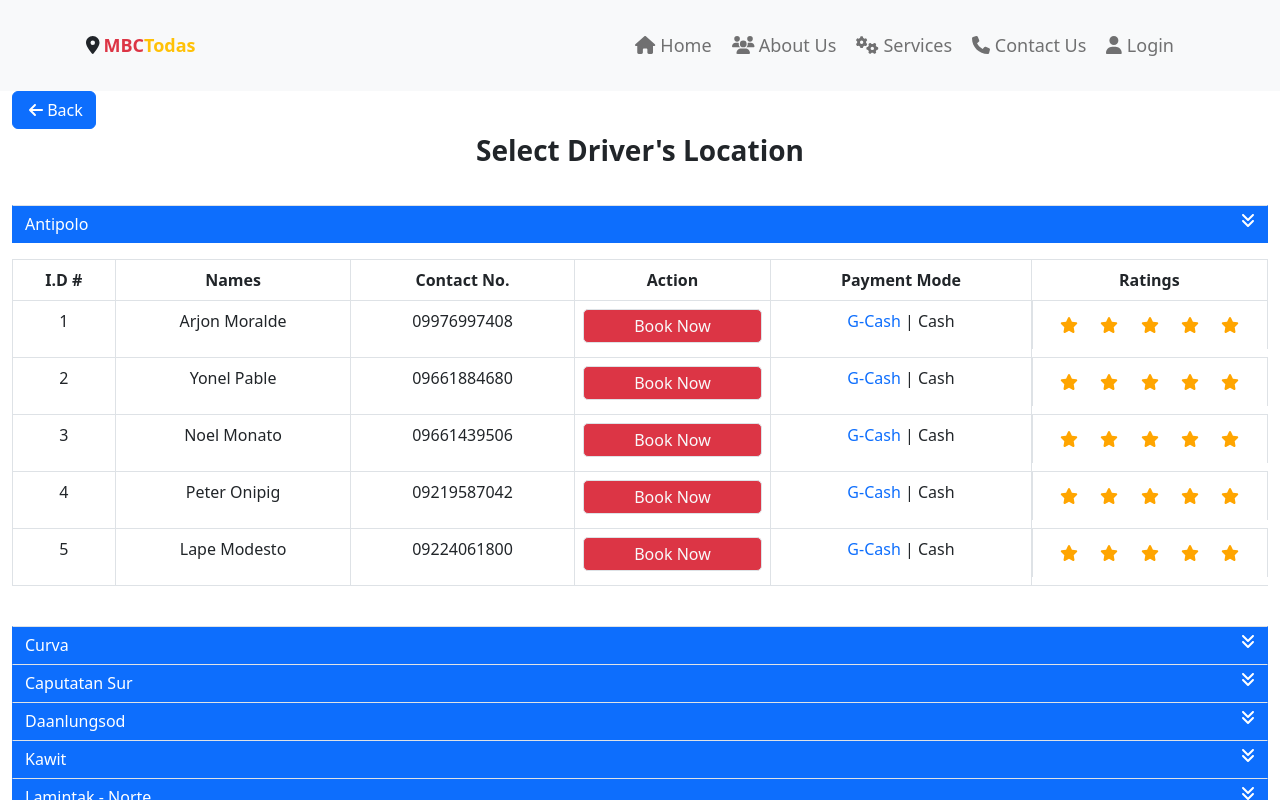
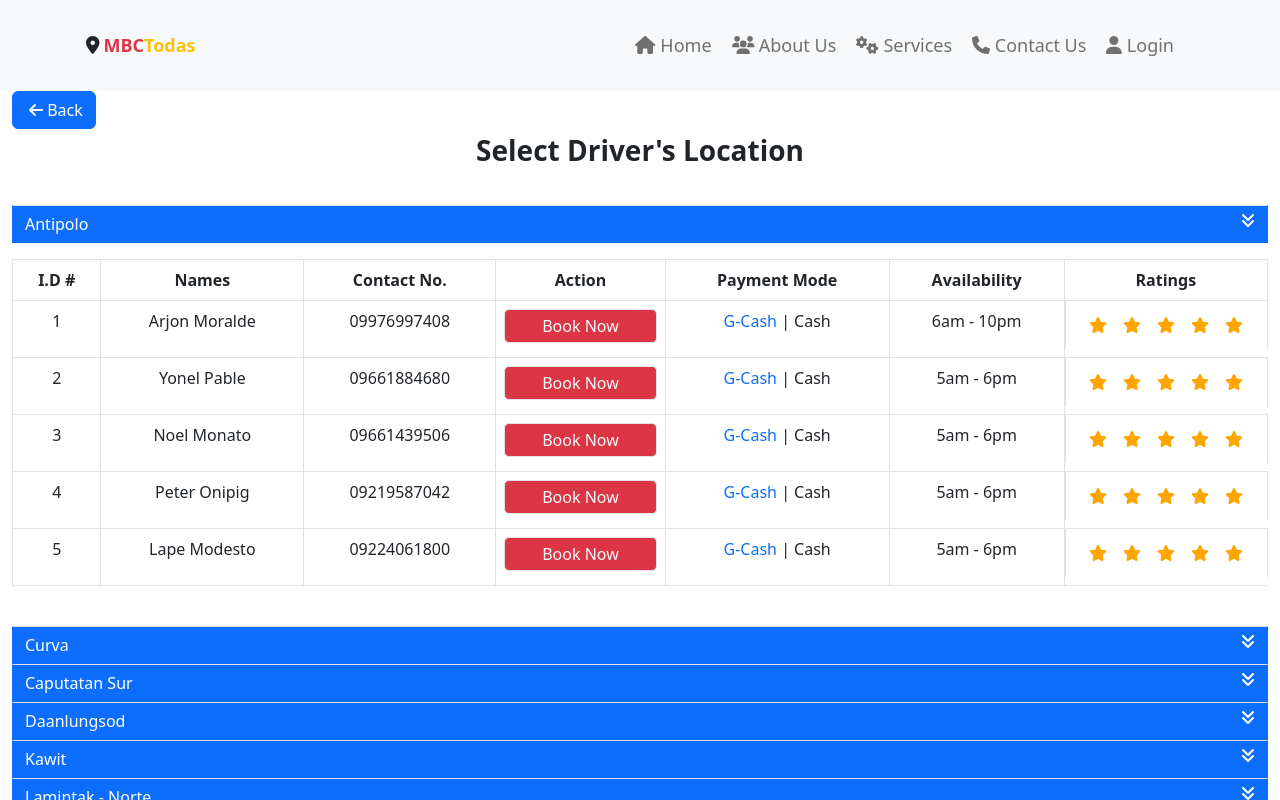
Before and after one commit to alaska25/mbctoda, a React (Create React App) app: page /driver_list in a window 1280 px wide. Both pictures are taken after a click on the button "Antipolo". Shown: the top 800 px of the page. Built offline with nearby package versions, Linux system fonts and the light colour scheme; no server answers; a web font is replaced by a local one.

Commit message:
updated code

```diff
--- a/src/pages/Antipolo.js
+++ b/src/pages/Antipolo.js
@@ -32,6 +32,7 @@ export default function Antipolo(){
 			          		          <th>Contact No.</th>
 			          		          <th>Action</th>
 			          		          <th>Payment&nbsp;Mode</th>
+			          		          <th>Availability</th>
 			          		          <th>Ratings</th>
 
 			          		        </tr>
@@ -48,6 +49,9 @@ export default function Antipolo(){
 			          		          <td>
 			          		          	<p><a href="https://www.gcash.com" target="_blank" className="gcash">G-Cash</a> | Cash</p>
 			          		          </td>
+			          		          <td>
+			          		          	<p>6am - 10pm</p>
+			          		          </td>
 			          		          <td className="d-flex justify-content-around p-3">
 			          		          		<FontAwesomeIcon icon={faStar} className="checked"></FontAwesomeIcon>
 			          		          		<FontAwesomeIcon icon={faStar} className="checked"></FontAwesomeIcon>
@@ -55,6 +59,7 @@ export default function Antipolo(){
 			          		          		<FontAwesomeIcon icon={faStar} className="checked"></FontAwesomeIcon>
 			          		          		<FontAwesomeIcon icon={faStar} className="checked"></FontAwesomeIcon>
 			          		          </td>
+
 			          		        </tr>
 
 			          		        <tr>
@@ -66,6 +71,9 @@ export default function Antipolo(){
 			          		          </td>
 			          		          <td>
 			          		          	<p><a href="https://www.gcash.com" target="_blank" className="gcash">G-Cash</a> | Cash</p>
+			          		          </td>
+			          		          <td>
+			          		          	<p>5am - 6pm</p>
 			          		          </td>
 
 			          		          <td className="d-flex justify-content-around p-3">
@@ -87,6 +95,9 @@ export default function Antipolo(){
 			          		          <td>
 			          		          	<p><a href="https://www.gcash.com" target="_blank"  className="gcash">G-Cash</a> | Cash</p>
 			          		          </td>
+			          		          <td>
+			          		          	<p>5am - 6pm</p>
+			          		          </td>
 
 			          		          <td className="d-flex justify-content-around p-3">
 			          		          		<FontAwesomeIcon icon={faStar} className="checked"></FontAwesomeIcon>
@@ -106,6 +117,9 @@ export default function Antipolo(){
 			          		          </td>
 			          		          <td>
 			          		          	<p><a href="https://www.gcash.com" target="_blank"  className="gcash">G-Cash</a> | Cash</p>
+			          		          </td>
+			          		          <td>
+			          		          	<p>5am - 6pm</p>
 			          		          </td>
 
 			          		          <td className="d-flex justify-content-around p-3">
@@ -127,6 +141,9 @@ export default function Antipolo(){
 			          		          <td>
 			          		          	<p><a href="https://www.gcash.com" target="_blank"  className="gcash">G-Cash</a> | Cash</p>
 			          		          </td>
+			          		          <td>
+			          		          	<p>5am - 6pm</p>
+			          		          </td>
 
 			          		          <td className="d-flex justify-content-around p-3">
 			          		          		<FontAwesomeIcon icon={faStar} className="checked"></FontAwesomeIcon>
--- a/src/pages/CaputatanSur.js
+++ b/src/pages/CaputatanSur.js
@@ -31,6 +31,7 @@ export default function CaputatanSur(){
 			          		          <th>Contact No.</th>
 			          		          <th>Action</th>
 			          		          <th>Payment&nbsp;Mode</th>
+			          		          <th>Availability</th>
 			          		          <th>Ratings</th>
 			          		        </tr>
 			          		      </thead>
@@ -45,6 +46,9 @@ export default function CaputatanSur(){
 			          		          </td>
 			          		          <td>
 			          		          	<p><a href="https://www.gcash.com" target="_blank" className="gcash">G-Cash</a> | Cash</p>
+			          		          </td>
+			          		          <td>
+			          		          	<p>5am - 8pm</p>
 			          		          </td>
 			          		          <td className="d-flex justify-content-around p-3">
 			          		          		<FontAwesomeIcon icon={faStar} className="checked"></FontAwesomeIcon>
--- a/src/pages/Curva.js
+++ b/src/pages/Curva.js
@@ -31,6 +31,7 @@ export default function Curva(){
 			          		          <th>Contact No.</th>
 			          		          <th>Action</th>
 			          		          <th>Payment&nbsp;Mode</th>
+			          		          <th>Availability</th>
 			          		          <th>Ratings</th>
 			          		        </tr>
 			          		      </thead>
@@ -45,6 +46,9 @@ export default function Curva(){
 			          		          </td>
 			          		          <td>
 			          		          	<p><a href="https://www.gcash.com" target="_blank" className="gcash">G-Cash</a> | Cash</p>
+			          		          </td>
+			          		          <td>
+			          		          	<p>5am - 8pm</p>
 			          		          </td>
 			          		          <td className="d-flex justify-content-around p-3">
 			          		          		<FontAwesomeIcon icon={faStar} className="checked"></FontAwesomeIcon>
--- a/src/pages/Daanlungsod.js
+++ b/src/pages/Daanlungsod.js
@@ -32,6 +32,7 @@ export default function Daanlungsod(){
 			          		          <th>Contact No.</th>
 			          		          <th>Action</th>
 			          		          <th>Payment&nbsp;Mode</th>
+			          		          <th>Availability</th>
 			          		          <th>Ratings</th>
 			          		        </tr>
 			          		      </thead>
@@ -45,6 +46,9 @@ export default function Daanlungsod(){
 			          		          </td>
 			          		          <td>
 			          		          	<p><a href="https://www.gcash.com" target="_blank" className="gcash">G-Cash</a> | Cash</p>
+			          		          </td>
+			          		          <td>
+			          		          	<p>5am - 8pm</p>
 			          		          </td>
 			          		          <td className="d-flex justify-content-around p-3">
 			          		          		<FontAwesomeIcon icon={faStar} className="checked"></FontAwesomeIcon>
@@ -65,6 +69,9 @@ export default function Daanlungsod(){
 			          		          <td>
 			          		          	<p><a href="https://www.gcash.com" target="_blank" className="gcash">G-Cash</a> | Cash</p>
 			          		          </td>
+			          		          <td>
+			          		          	<p>5am - 8pm</p>
+			          		          </td>
 			          		          <td className="d-flex justify-content-around p-3">
 			          		          		<FontAwesomeIcon icon={faStar} className="checked"></FontAwesomeIcon>
 			          		          		<FontAwesomeIcon icon={faStar} className="checked"></FontAwesomeIcon>
@@ -84,6 +91,9 @@ export default function Daanlungsod(){
 			          		          <td>
 			          		          	<p><a href="https://www.gcash.com" target="_blank" className="gcash">G-Cash</a> | Cash</p>
 			          		          </td>
+			          		          <td>
+			          		          	<p>5am - 8pm</p>
+			          		          </td>
 			          		          <td className="d-flex justify-content-around p-3">
 			          		          		<FontAwesomeIcon icon={faStar} className="checked"></FontAwesomeIcon>
 			          		          		<FontAwesomeIcon icon={faStar} className="checked"></FontAwesomeIcon>
--- a/src/pages/Kawit.js
+++ b/src/pages/Kawit.js
@@ -31,6 +31,7 @@ export default function Kawit(){
 			          		          <th>Contact No.</th>
 			          		          <th>Action</th>
 			          		          <th>Payment&nbsp;Mode</th>
+			          		          <th>Availability</th>
 			          		          <th>Ratings</th>
 			          		        </tr>
 			          		      </thead>
@@ -44,6 +45,9 @@ export default function Kawit(){
 			          		          </td>
 			          		          <td>
 			          		          	<p><a href="https://www.gcash.com" target="_blank" className="gcash">G-Cash</a> | Cash</p>
+			          		          </td>
+			          		          <td>
+			          		          	<p>5am - 10pm</p>
 			          		          </td>
 			          		          <td className="d-flex justify-content-around p-3">
 			          		          		<FontAwesomeIcon icon={faStar} className="checked"></FontAwesomeIcon>
--- a/src/pages/LamintakNorte.js
+++ b/src/pages/LamintakNorte.js
@@ -31,6 +31,7 @@ export default function LamintakNorte(){
 			          		          <th>Contact No.</th>
 			          		          <th>Action</th>
 			          		          <th>Payment&nbsp;Mode</th>
+			          		          <th>Availability</th>
 			          		          <th>Ratings</th>
 			          		        </tr>
 			          		      </thead>
@@ -45,6 +46,9 @@ export default function LamintakNorte(){
 			          		          </td>
 			          		          <td>
 			          		          	<p><a href="https://www.gcash.com" target="_blank" className="gcash">G-Cash</a> | Cash</p>
+			          		          </td>
+			          		          <td>
+			          		          	<p>5am - 7pm</p>
 			          		          </td>
 			          		          <td className="d-flex justify-content-around p-3">
 			          		          		<FontAwesomeIcon icon={faStar} className="checked"></FontAwesomeIcon>
--- a/src/pages/LamintakSur.js
+++ b/src/pages/LamintakSur.js
@@ -31,6 +31,7 @@ export default function LamintakSur(){
 			          		          <th>Contact No.</th>
 			          		          <th>Action</th>
 			          		          <th>Payment&nbsp;Mode</th>
+			          		          <th>Availability</th>
 			          		          <th>Ratings</th>
 			          		        </tr>
 			          		      </thead>
@@ -45,6 +46,9 @@ export default function LamintakSur(){
 			          		          </td>
 			          		          <td>
 			          		          	<p><a href="https://www.gcash.com" target="_blank" className="gcash">G-Cash</a> | Cash</p>
+			          		          </td>
+			          		          <td>
+			          		          	<p>5am - 8pm</p>
 			          		          </td>
 			          		          <td className="d-flex justify-content-around p-3">
 			          		          		<FontAwesomeIcon icon={faStar} className="checked"></FontAwesomeIcon>
--- a/src/pages/Medellin.js
+++ b/src/pages/Medellin.js
@@ -31,6 +31,7 @@ export default function Medellin(){
 		          			          <th>Contact No.</th>
 		          			          <th>Action</th>
 		          			          <th>Payment&nbsp;Mode</th>
+		          			          <th>Availability</th>
 		          			          <th>Ratings</th>
 		          			        </tr>
 		          			      </thead>
@@ -44,6 +45,9 @@ export default function Medellin(){
 		          			          </td>
 		          			          <td>
 			          		          	<p><a href="https://www.gcash.com" target="_blank" className="gcash">G-Cash</a> | Cash</p>
+			          		          </td>
+			          		          <td>
+			          		          	<p>5am - 6pm</p>
 			          		          </td>
 			          		          <td className="d-flex justify-content-around p-3">
 			          		          		<FontAwesomeIcon icon={faStar} className="checked"></FontAwesomeIcon>
@@ -64,6 +68,9 @@ export default function Medellin(){
 		          			          <td>
 			          		          	<p><a href="https://www.gcash.com" target="_blank" className="gcash">G-Cash</a> | Cash</p>
 			          		          </td>
+			          		          <td>
+			          		          	<p>5am - 7pm</p>
+			          		          </td>
 			          		          <td className="d-flex justify-content-around p-3">
 			          		          		<FontAwesomeIcon icon={faStar} className="checked"></FontAwesomeIcon>
 			          		          		<FontAwesomeIcon icon={faStar} className="checked"></FontAwesomeIcon>
@@ -83,6 +90,9 @@ export default function Medellin(){
 		          			          <td>
 			          		          	<p><a href="https://www.gcash.com" target="_blank" className="gcash">G-Cash</a> | Cash</p>
 			          		          </td>
+			          		          <td>
+			          		          	<p>5am - 8:30pm</p>
+			          		          </td>
 			          		          <td className="d-flex justify-content-around p-3">
 			          		          		<FontAwesomeIcon icon={faStar} className="checked"></FontAwesomeIcon>
 			          		          		<FontAwesomeIcon icon={faStar} className="checked"></FontAwesomeIcon>
@@ -101,6 +111,9 @@ export default function Medellin(){
 		          			          </td>
 		          			          <td>
 			          		          	<p><a href="https://www.gcash.com" target="_blank" className="gcash">G-Cash</a> | Cash</p>
+			          		          </td>
+			          		          <td>
+			          		          	<p>5am - 9pm</p>
 			          		          </td>
 			          		          <td className="d-flex justify-content-around p-3">
 			          		          		<FontAwesomeIcon icon={faStar} className="checked"></FontAwesomeIcon>
@@ -122,6 +135,9 @@ export default function Medellin(){
 		          			          <td>
 			          		          	<p><a href="https://www.gcash.com" target="_blank" className="gcash">G-Cash</a> | Cash</p>
 			          		          </td>
+			          		          <td>
+			          		          	<p>5am - 7pm</p>
+			          		          </td>
 			          		          <td className="d-flex justify-content-around p-3">
 			          		          		<FontAwesomeIcon icon={faStar} className="checked"></FontAwesomeIcon>
 			          		          		<FontAwesomeIcon icon={faStar} className="checked"></FontAwesomeIcon>
--- a/src/pages/Panugnawan.js
+++ b/src/pages/Panugnawan.js
@@ -32,6 +32,7 @@ export default function Panugnawan(){
 			          		          <th>Contact No.</th>
 			          		          <th>Action</th>
 			          		          <th>Payment&nbsp;Mode</th>
+			          		          <th>Availability</th>
 			          		          <th>Ratings</th>
 			          		        </tr>
 			          		      </thead>
@@ -45,6 +46,9 @@ export default function Panugnawan(){
 			          		          </td>
 			          		          <td>
 			          		          	<p><a href="https://www.gcash.com" target="_blank" className="gcash">G-Cash</a> | Cash</p>
+			          		          </td>
+			          		          <td>
+			          		          	<p>5am - 7pm</p>
 			          		          </td>
 			          		          <td className="d-flex justify-content-around p-3">
 			          		          		<FontAwesomeIcon icon={faStar} className="checked"></FontAwesomeIcon>
--- a/src/pages/SanRemegio.js
+++ b/src/pages/SanRemegio.js
@@ -31,6 +31,7 @@ export default function SanRemegio(){
 			          		          <th>Contact No.</th>
 			          		          <th>Action</th>
 			          		          <th>Payment&nbsp;Mode</th>
+			          		          <th>Availability</th>
 			          		          <th>Ratings</th>
 			          		        </tr>
 			          		      </thead>
@@ -44,6 +45,9 @@ export default function SanRemegio(){
 			          		          </td>
 			          		          <td>
 			          		          	<p><a href="https://www.gcash.com" target="_blank" className="gcash">G-Cash</a> | Cash</p>
+			          		          </td>
+			          		          <td>
+			          		          	<p>5am - 8pm</p>
 			          		          </td>
 			          		          <td className="d-flex justify-content-around p-3">
 			          		          		<FontAwesomeIcon icon={faStar} className="checked"></FontAwesomeIcon>
```
